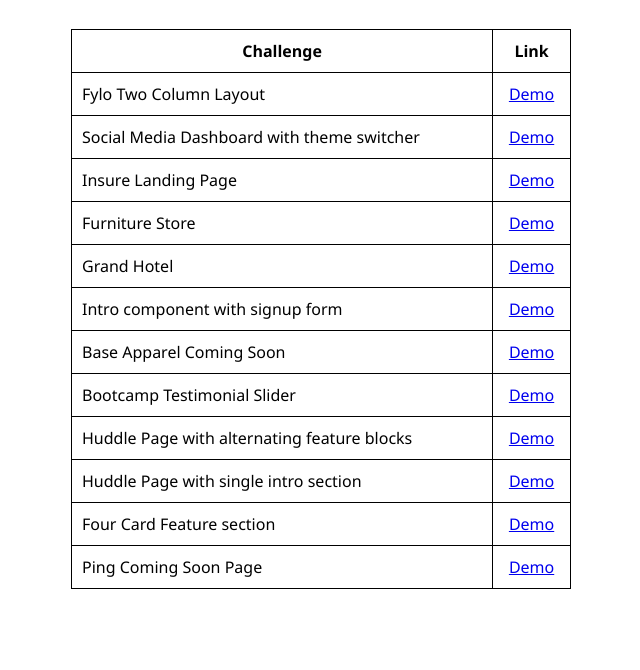
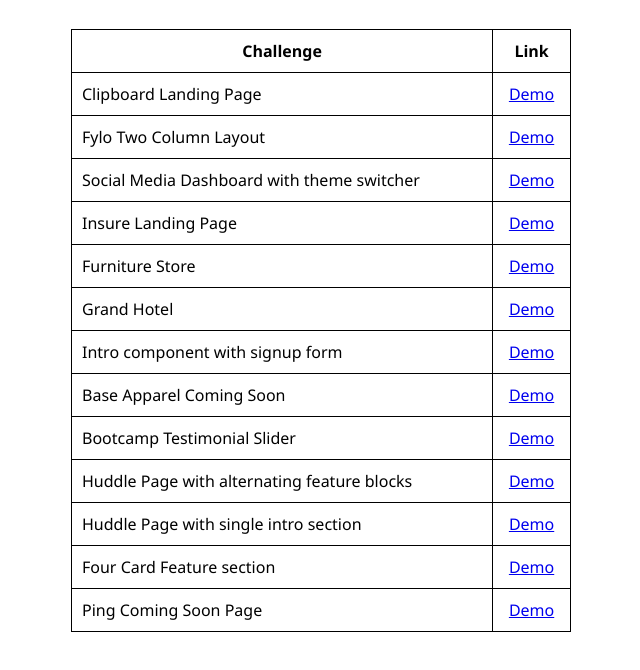
Before and after one commit to Mahesh-yadav/frontend-challenges, a website: page index.html in a window 1280 px wide. Shown: the part 100-770 px from the top of the page, without its empty margins (319-959 px from the left). Drawn offline with Linux system fonts and the light colour scheme.

Commit message:
updated README.md and project links

```diff
--- a/index.html
+++ b/index.html
@@ -20,6 +20,12 @@
         </thead>
 
         <tbody>
+          <tr>
+            <td>Clipboard Landing Page</td>
+            <td class="text-center">
+              <a href="./clipboard-landing-page/index.html" target="_blank">Demo</a>
+            </td>
+          </tr>
           <tr>
             <td>Fylo Two Column Layout</td>
             <td class="text-center">
```
Also changed, not shown: README.md.
